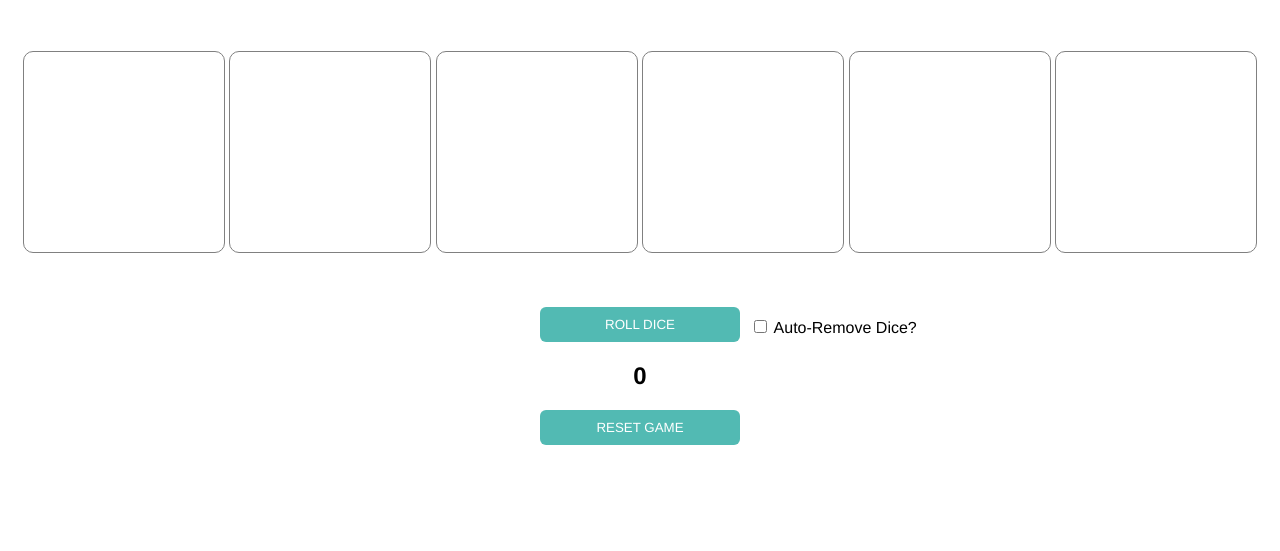
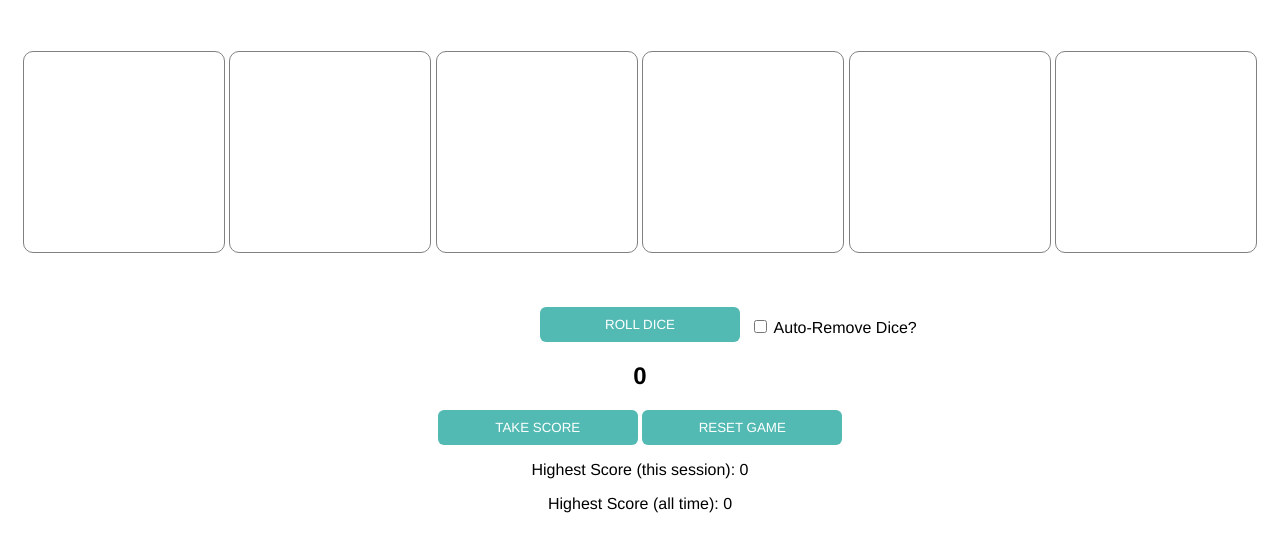
Before and after one commit to Identitty/screamingpear, a plain HTML site: page index.html in a window 1280 px wide. Shown: the part 79-630 px from the top of the page. Drawn offline with Linux system fonts and the light colour scheme.

Commit message:
Update index.html

```diff
--- a/index.html
+++ b/index.html
@@ -34,7 +34,12 @@
     <label for="auto" class="auto">Auto-Remove Dice?</label>
 </div>
 <h2 id="score">0</h2>
+<button id="logscore">Take Score</button>
 <button id="reset">Reset Game</button>
+<div id="scores">
+    <p id="dailyhigh">Highest Score (this session): 0</p>
+    <p id="alltimehigh">Highest Score (all time): 0</p>
+</div>
 <script src="LexPage.js"></script>
 </body>
 </html>
```
